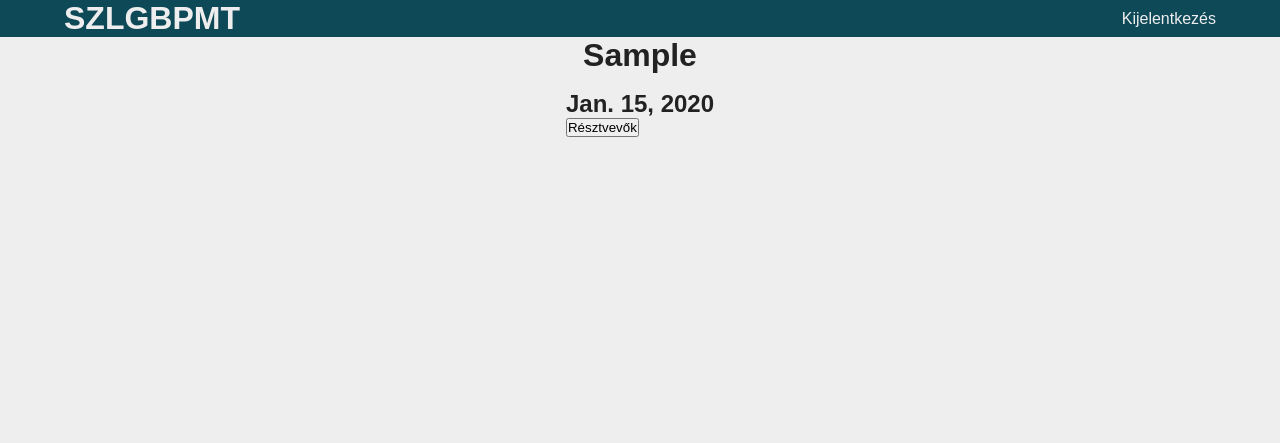
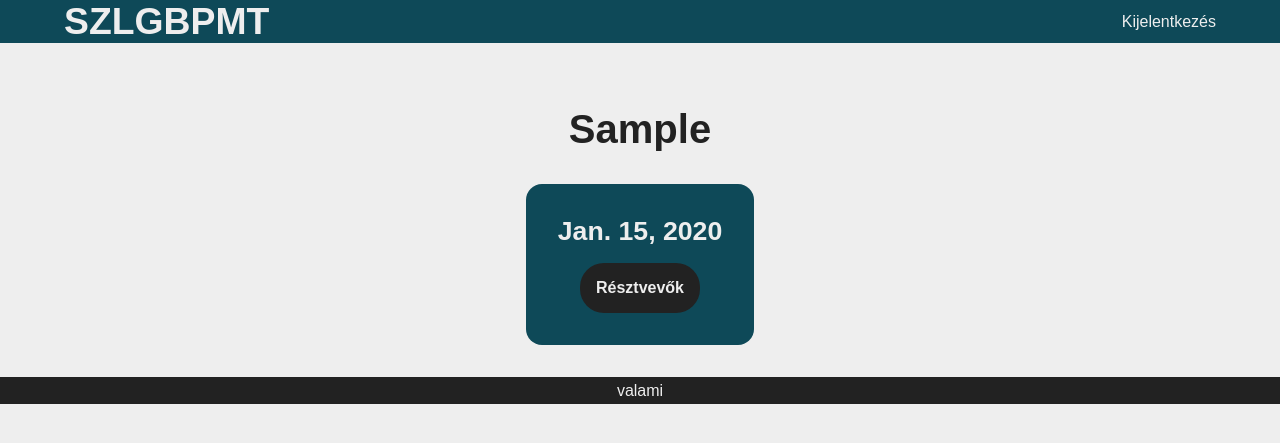
Before and after one commit to njavor/szlgtesi, a Django app: page / in a window 1280 px wide. Shown: the top 443 px of the page. Run offline with Django 4.2, Linux system fonts and the light colour scheme; a user stored in the database is signed in; tables that the repository leaves empty hold one stand-in row (values such as "Sample post"); some web fonts are replaced.

Commit message:
css az előzőhöz

```diff
--- a/jelenletiv/models.py
+++ b/jelenletiv/models.py
@@ -62,7 +62,7 @@ class Alkalom(models.Model):
 
     datum = models.DateField()
     foglalkozas = models.ForeignKey(Foglalkozas, on_delete=models.CASCADE)
-    resztvett = models.ManyToManyField(Tanulo)
+    resztvett = models.ManyToManyField(Tanulo, blank=True)
 
     def __str__(self) -> str:
         return str(self.datum) + " - " + self.foglalkozas.nev
--- a/jelenletiv/static/css/styles.css
+++ b/jelenletiv/static/css/styles.css
@@ -31,6 +31,7 @@ header{
 }
 header .cim{
     grid-column: 2;
+    font-size: 28pt;
 }
 header nav{
     grid-column: 3;
@@ -41,33 +42,92 @@ header nav ul{
     justify-content: right;
     gap: 40%;
 }
+header nav a:hover{
+    opacity: 75%;
+}
 main{
     height: auto;
     grid-column: 2;
+    margin: 4em 0 2em 0;
+
+    display: flex;
+    flex-direction: column;
+    gap: 2em;
+    justify-content: center;
+    align-items: center;
+}
+footer{
+    height: 150%;
+    grid-column: 1/4;
+
+    background-color: var(--fekete);
+    color: var(--feher);
+
+    display: flex;
+    justify-content: center;
+    align-items: center;
+}
+
+
+.box{
+    border-radius: 1em;
+    padding: 2em;
+
+    background-color: var(--kek);
+    color: var(--feher);
 
     display: flex;
     flex-direction: column;
     gap: 1em;
+    align-items: center;
     justify-content: center;
-    align-items: center;
 }
-footer{
-    height: auto;
-    grid-column: 1/4;
+.box button{
+    border: none;
+    border-radius: 1.5em;
+    padding: 1em;
+
+    background-color: var(--fekete);
+    color: var(--feher);
+
+    font-weight: 600;
+    font-size: 12pt;
+
+    cursor: pointer;
+    transition: 0.2s;
 }
+.box button:hover{
+    background-color: var(--feher);
+    color: var(--kek);
+}
+
 
 
 h1, h2, h3, a, p, ul, li{
     background-color: transparent;
     color: inherit;
 }
+h1{
+    font-size: 30pt;
+    font-weight: 700;
+}
+h2{
+    font-size: 20pt;
+    font-weight: 600;
+}
+h3{
+    font-size: 16pt;
+    font-weight: 500;
+}
+h4{
+    font-size: 14;
+    font-weight: 500;
+}
 li{
     list-style: none;
 }
 a{
+    cursor: pointer;
     text-decoration: none;
-    transition: 0.1s;
+    transition: 0.2s;
 }
-a:hover{
-    opacity: 75%;
-}
--- a/jelenletiv/templates/base.html
+++ b/jelenletiv/templates/base.html
@@ -8,6 +8,7 @@
 
     <link rel="stylesheet" href="{% static 'css/styles.css' %}">
     <script src="{% static 'js/scripts.js' %}"></script>
+    {% block statics %}{% endblock %}
 
     <link rel="preconnect" href="https://fonts.googleapis.com">
     <link rel="preconnect" href="https://fonts.gstatic.com" crossorigin>
@@ -35,7 +36,7 @@
     </main>
 
     <footer>
-
+        <h4>valami</h4>
     </footer>
 </body>
 </html>
```
Also changed, not shown: jelenletiv/static/css/alkalom.css (added, +9 -0 lines), jelenletiv/templates/alkalom.html (+9 -2 lines).
